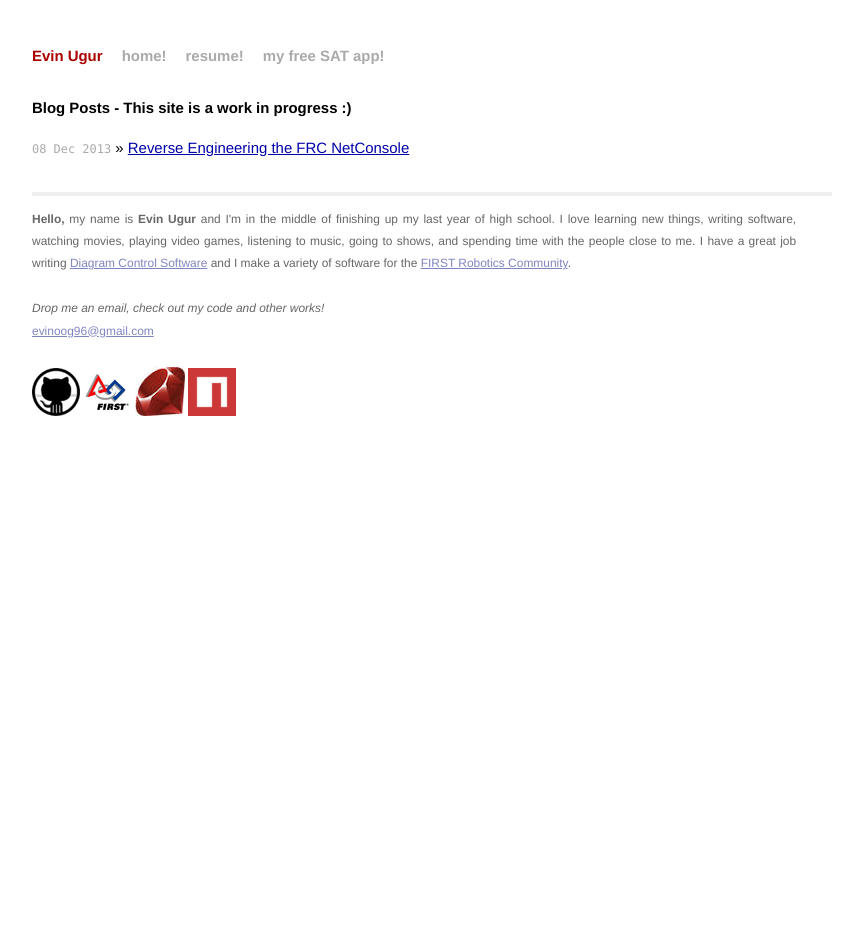
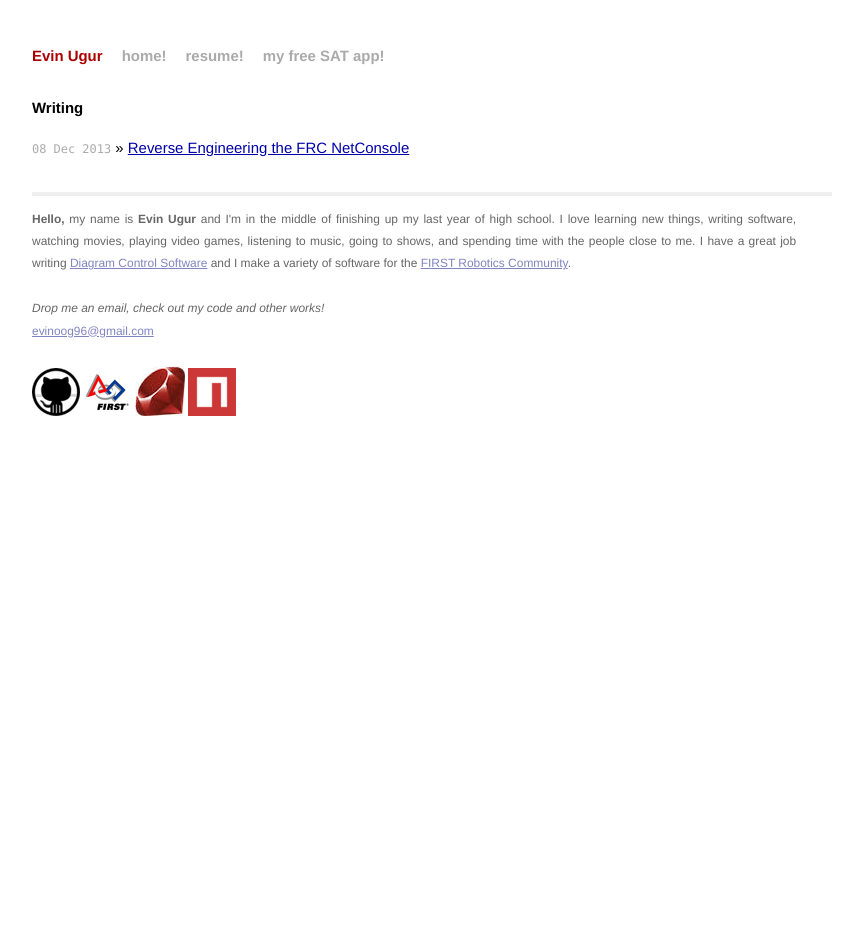
Before and after one commit to Armoredspider/evinugur.github.com, a Jekyll site: the page built from index.html, in a window 1280 px wide. Shown: the whole page, without its empty margins (208-1071 px from the left). Built offline with Jekyll 4.4.1, drawn with Linux system fonts in a browser that asks for light colours; Markdown is read by kramdown in place of the engine named in the settings.

```diff
--- a/_layouts/default.html
+++ b/_layouts/default.html
@@ -2,7 +2,7 @@
 <html>
     <head>
         <meta charset="utf-8">
-        <meta name = "Author" content = "{{side.author}}" />
+        <meta name = "Author" content = "{{site.Name}}" />
         <meta http-equiv="X-UA-Compatible" content="IE=edge,chrome=1">
         {% if page.description %}
         <meta name="description" content="{{page.description}}" />
@@ -38,7 +38,7 @@
 
         <div class="site">
           <div class="header">
-            <h1 class="title"><a href="/">{{ site.name }}</a>   <span id="cuteID"></span></h1>
+            <h1 class="title"><a href="/">{{ site.name }}</a></h1>
             <a class="extra" href="/">home!</a>
             <a class="extra" href="https://docs.google.com/document/d/13lEzyUu9JkQEUNfL_vkJDKRV_7oAFxbYTSAL28uRnoU/">resume!</a>
             <a class="extra" href="http://evinugur.com/SATQuestionsOfTheDay">my free SAT app!</a> <!-- hosted on GitHub, web link to preview on local Jekyll builds -->
--- a/css/main.css
+++ b/css/main.css
@@ -173,8 +173,3 @@ a:visited { color: #a0a; }
 Misc Stuff
 
 */
-
-#cuteID {
-  font-style: bold;
-  color: red;
-}
--- a/cuteID.js
+++ /dev/null
@@ -1,5 +0,0 @@
-window.onload = function() {
-  		// hipster bs
-  		var things = ["<3", ":)", ";)", ":3", ":*", "^_^", "( ͡° ͜ʖ ͡°)", "ಠ‿ಠ", "❤"];
-   		document.getElementById("cuteID").innerHTML = things[Math.floor(Math.random() * things.length)];
-  }
--- a/index.html
+++ b/index.html
@@ -4,7 +4,7 @@ title: Evin Ugur
 ---
 
 <div id="home">
-  <h1>Blog Posts - This site is a work in progress :)</h1>
+  <h1>Writing</h1>
   <ul class="posts">
     {% for post in site.posts %}
       <li><span>{{ post.date | date_to_string }}</span> &raquo; <a href="{{ post.url }}">{{ post.title }}</a></li>
```
Also changed, not shown: _posts/2013-12-08-reverse-engineer-frc-netconsole.md (+1 -0 lines).
